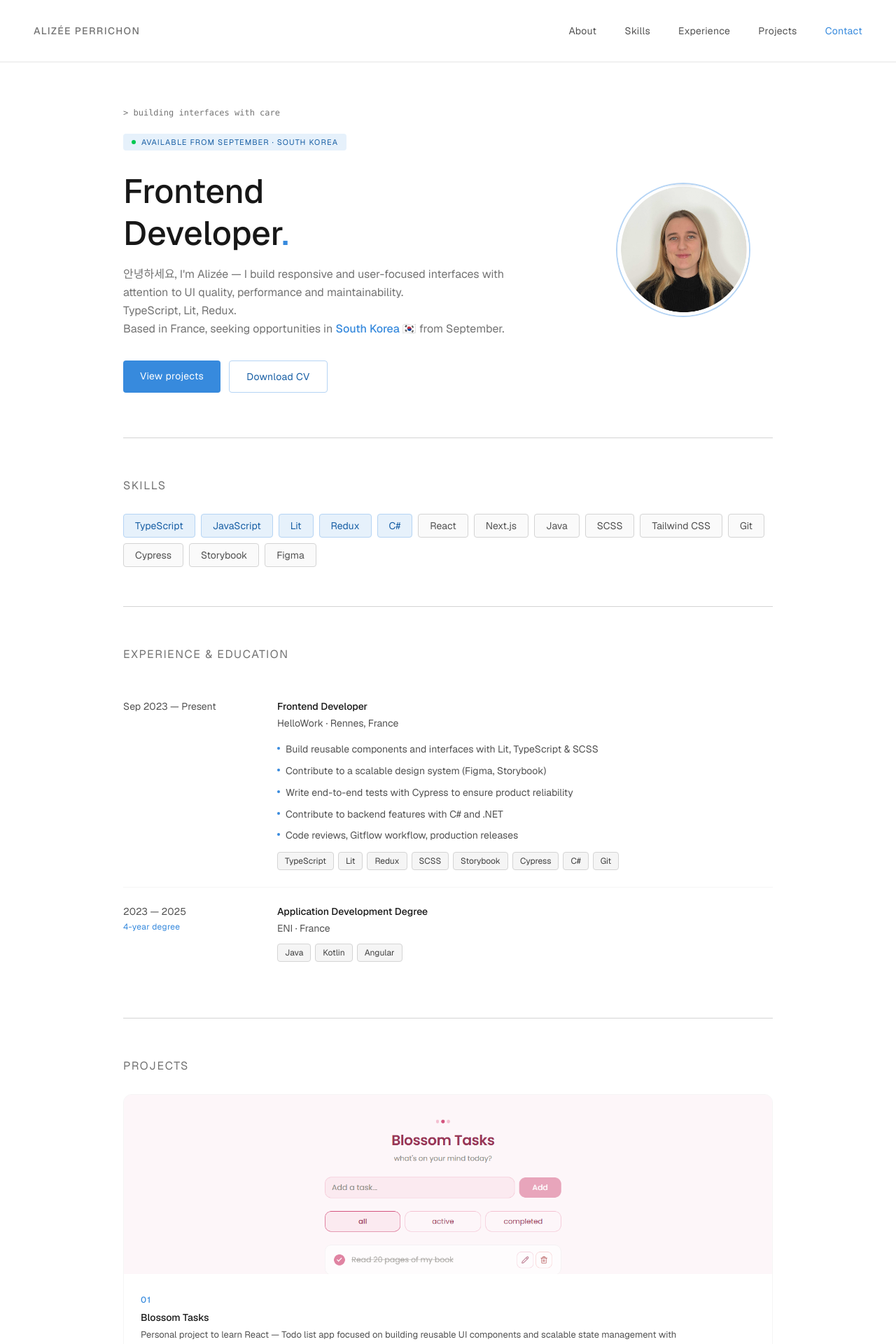
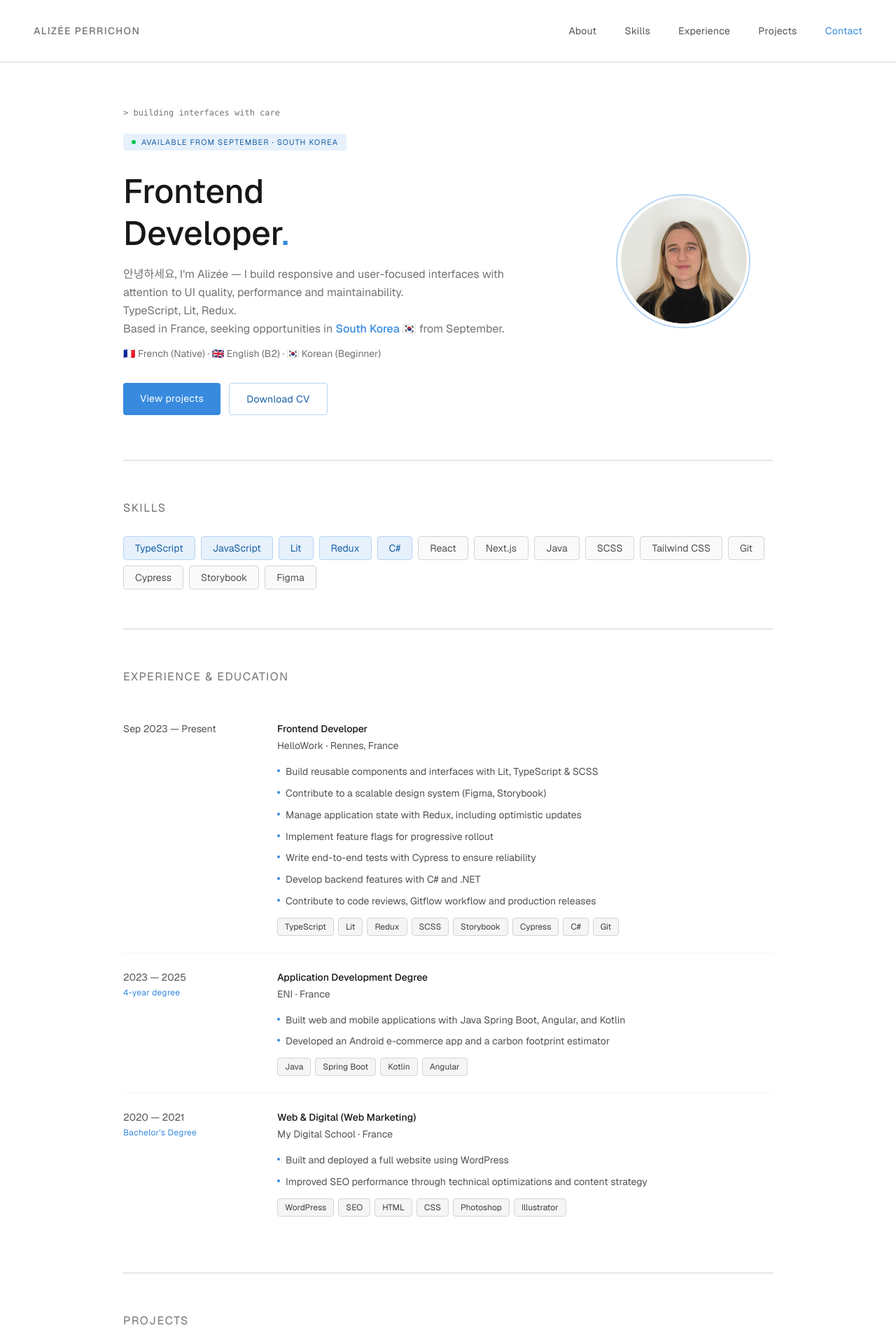
Before and after one commit to AlizeePe/portfolio, a Next.js app: page / in a window 1280 px wide. Shown: the top 1920 px of the page at 70% size. Built offline with nearby package versions, Linux system fonts and the light colour scheme.

Commit message:
📝 feat: update content

```diff
--- a/src/components/Experiences.tsx
+++ b/src/components/Experiences.tsx
@@ -10,9 +10,11 @@ const experiences = [
     bullets: [
       "Build reusable components and interfaces with Lit, TypeScript & SCSS",
       "Contribute to a scalable design system (Figma, Storybook)",
-      "Write end-to-end tests with Cypress to ensure product reliability",
-      "Contribute to backend features with C# and .NET",
-      "Code reviews, Gitflow workflow, production releases",
+      "Manage application state with Redux, including optimistic updates",
+      "Implement feature flags for progressive rollout",
+      "Write end-to-end tests with Cypress to ensure reliability",
+      "Develop backend features with C# and .NET",
+      "Contribute to code reviews, Gitflow workflow and production releases",
     ],
     tags: [
       "TypeScript",
@@ -30,8 +32,22 @@ const experiences = [
     type: "4-year degree",
     title: "Application Development Degree",
     company: "ENI · France",
-    bullets: [],
-    tags: ["Java", "Kotlin", "Angular"],
+    bullets: [
+      "Built web and mobile applications with Java Spring Boot, Angular, and Kotlin",
+      "Developed an Android e-commerce app and a carbon footprint estimator",
+    ],
+    tags: ["Java", "Spring Boot", "Kotlin", "Angular"],
+  },
+  {
+    date: "2020 — 2021",
+    type: "Bachelor's Degree",
+    title: "Web & Digital (Web Marketing)",
+    company: "My Digital School · France",
+    bullets: [
+      "Built and deployed a full website using WordPress",
+      "Improved SEO performance through technical optimizations and content strategy",
+    ],
+    tags: ["WordPress", "SEO", "HTML", "CSS", "Photoshop", "Illustrator"],
   },
 ];
 
--- a/src/components/Footer.tsx
+++ b/src/components/Footer.tsx
@@ -42,7 +42,7 @@ export default function Footer() {
       initial={{ opacity: 0 }}
       animate={inView ? { opacity: 1 } : {}}
       transition={{ duration: 0.5 }}
-      className="border-t border-neutral-200"
+      className="border-t border-neutral-300"
     >
       <div className="max-w-5xl mx-auto px-6 md:px-12 py-14 grid grid-cols-1 gap-12 md:grid-cols-2">
         <div>
@@ -74,7 +74,7 @@ export default function Footer() {
         </div>
       </div>
 
-      <div className="max-w-5xl mx-auto px-6 md:px-12 py-4 border-t border-neutral-200 flex flex-col gap-3 md:flex-row md:items-center md:justify-between">
+      <div className="max-w-5xl mx-auto px-6 md:px-12 py-4 border-t border-neutral-300 flex flex-col gap-3 md:flex-row md:items-center md:justify-between">
         <p className="text-[11px] text-neutral-500">© 2026 Alizée Perrichon</p>
         <span className="flex items-center gap-1.5 text-[11px] text-neutral-500">
           <span className="w-1.5 h-1.5 rounded-full bg-green-500" />
--- a/src/components/Hero.tsx
+++ b/src/components/Hero.tsx
@@ -55,6 +55,12 @@ export default function Hero() {
             <span className="text-blue font-medium">South Korea 🇰🇷</span> from
             September.
           </motion.p>
+          <motion.p
+            {...fadeUp(0.35)}
+            className="text-xs md:text-sm text-neutral-500 mt-3"
+          >
+            🇫🇷 French (Native) · 🇬🇧 English (B2) · 🇰🇷 Korean (Beginner)
+          </motion.p>
 
           <motion.div {...fadeUp(0.4)} className="flex flex-wrap gap-3 mt-8">
             <a
--- a/src/components/Nav.tsx
+++ b/src/components/Nav.tsx
@@ -21,7 +21,7 @@ export default function Nav() {
       animate={{ opacity: 1, y: 0 }}
       transition={{ duration: 0.4, ease: "easeOut" }}
       aria-label="Main navigation"
-      className="sticky top-0 z-50 border-b border-neutral-200 bg-white/80 backdrop-blur"
+      className="sticky top-0 z-50 border-b border-neutral-300 bg-white/80 backdrop-blur"
     >
       <div className="flex items-center justify-between px-6 py-8 md:px-12">
         <span className="text-sm font-medium tracking-widest uppercase text-neutral-500">
```
